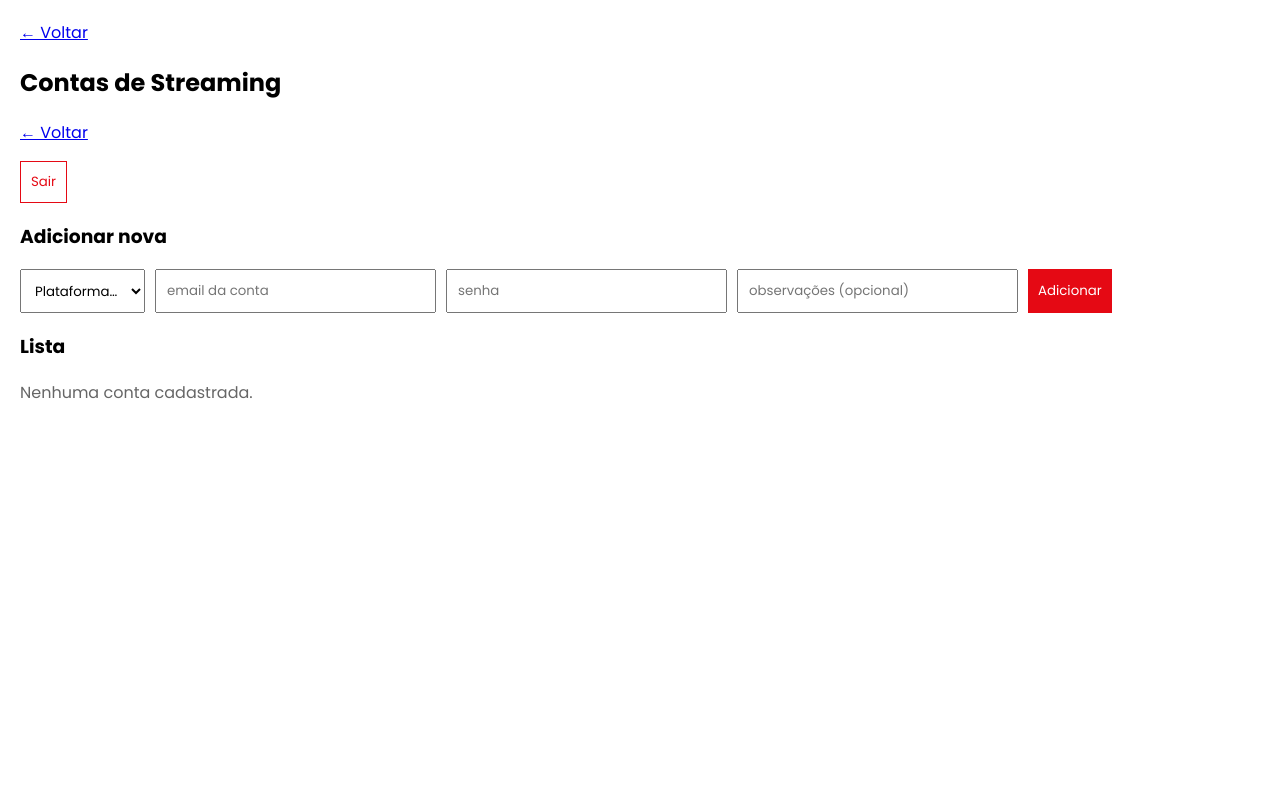
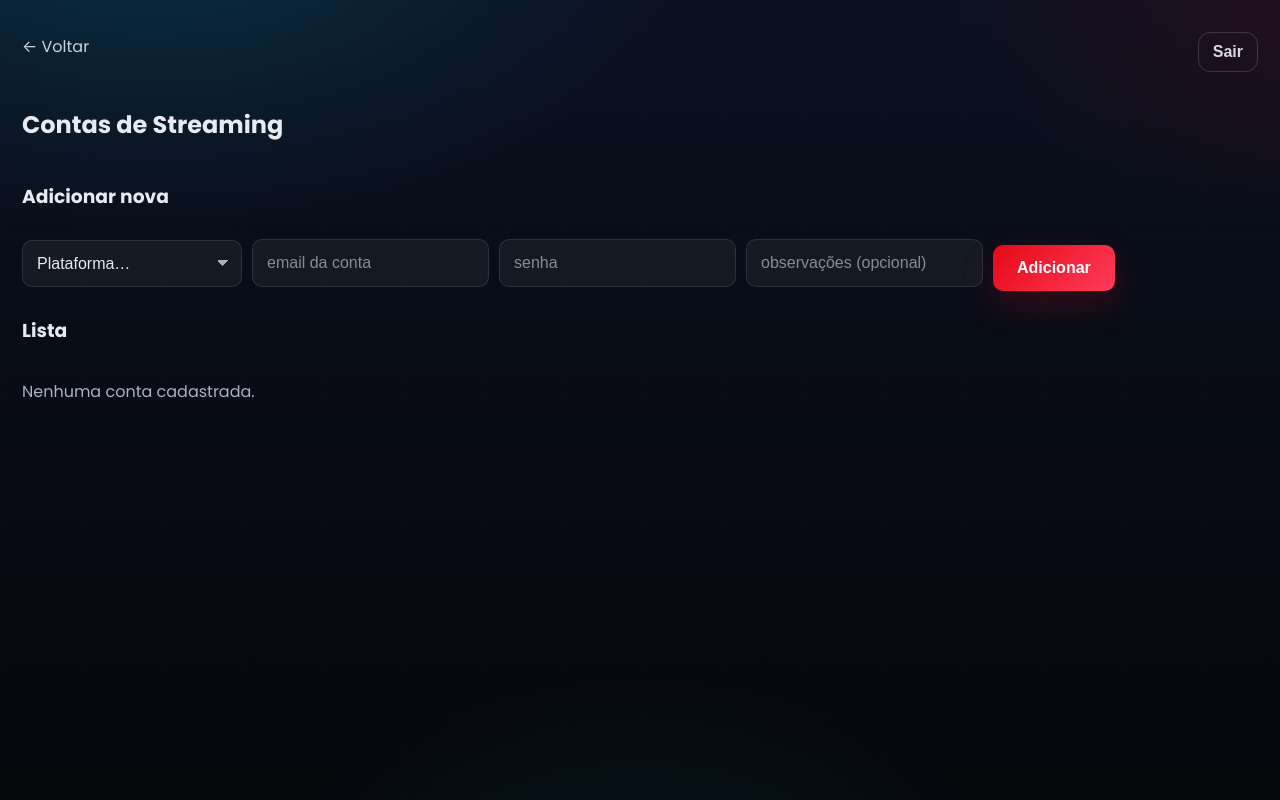
Before and after one commit to Kowran/Allcodes, a Flask app: page /accounts in a window 1280 px wide. Run offline with Flask 3, Linux system fonts and the light colour scheme; the visitor is signed in with stand-in values (Sample User, id 1); parts of the project's set-up code (start-up, migrations or seed data) failed here and were passed over; some libraries are stand-ins or nearby versions.

Commit message:
Update accounts.html

```diff
--- a/templates/accounts.html
+++ b/templates/accounts.html
@@ -3,30 +3,19 @@
 <head>
   <meta charset="utf-8">
   <title>Contas de Streaming</title>
+  <meta name="viewport" content="width=device-width, initial-scale=1">
   <link href="https://fonts.googleapis.com/css2?family=Poppins:wght@400;600;700&display=swap" rel="stylesheet">
-  <style>
-    body{ font-family:'Poppins',sans-serif; margin:20px; }
-    table{ border-collapse:collapse; width:100%; }
-    th,td{ border:1px solid #ddd; padding:8px; }
-    th{ background:#f5f5f5; text-align:left; }
-    .muted{ color:#666; }
-    .row{ display:flex; gap:10px; flex-wrap:wrap; }
-    input,select,button{ padding:10px; font-family:'Poppins',sans-serif; }
-    .btn{ background:#e50914; color:#fff; border:none; cursor:pointer; }
-    .btn-outline{ background:#fff; color:#e50914; border:1px solid #e50914; cursor:pointer; }
-    .flash{ margin:10px 0; padding:10px; border-radius:6px; }
-  </style>
+  <link rel="stylesheet" href="{{ url_for('static', filename='css/theme.css') }}">
 </head>
-<body>
-  <p><a href="{{ url_for('index') }}">&larr; Voltar</a></p>
+<body class="admin-page">
+  <div class="admin-topbar">
+    <a class="admin-back" href="{{ url_for('index') }}">&larr; Voltar</a>
+    <form method="post" action="{{ url_for('admin_logout') }}">
+      <button class="btn-outline" type="submit">Sair</button>
+    </form>
+  </div>
+
   <h2>Contas de Streaming</h2>
-
-	<p style="display:flex;justify-content:space-between;align-items:center">
-  		<a href="{{ url_for('index') }}">&larr; Voltar</a>
-  		<form method="post" action="{{ url_for('admin_logout') }}">
-    		<button class="btn-outline" type="submit">Sair</button>
-  		</form>
-	</p>
 
 
   {% with messages = get_flashed_messages(with_categories=true) %}
@@ -46,6 +35,7 @@
         <option value="netflix">Netflix</option>
         <option value="prime">Prime Video</option>
         <option value="crunchyroll">Crunchyroll</option>
+        <option value="max">Max (HBO Max)</option>
       </select>
       <input type="email" name="email" placeholder="email da conta" required>
       <input type="text" name="password" placeholder="senha" required>
```
